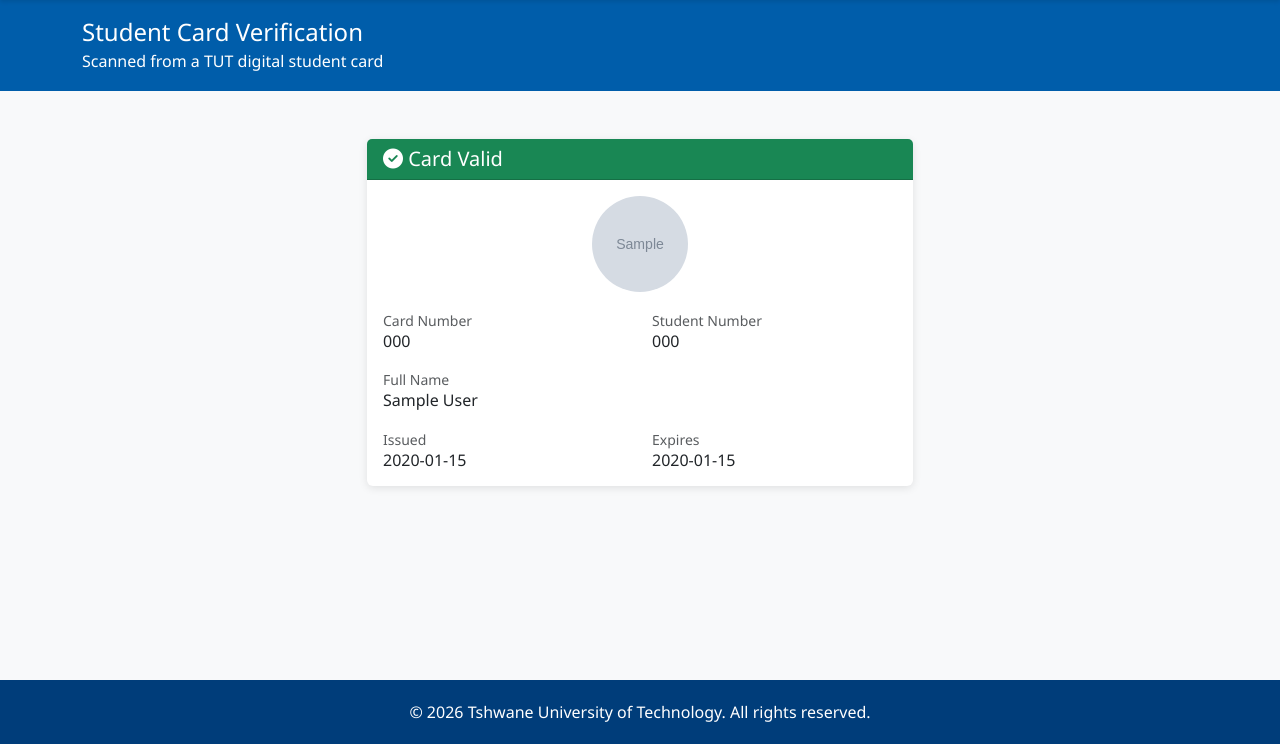
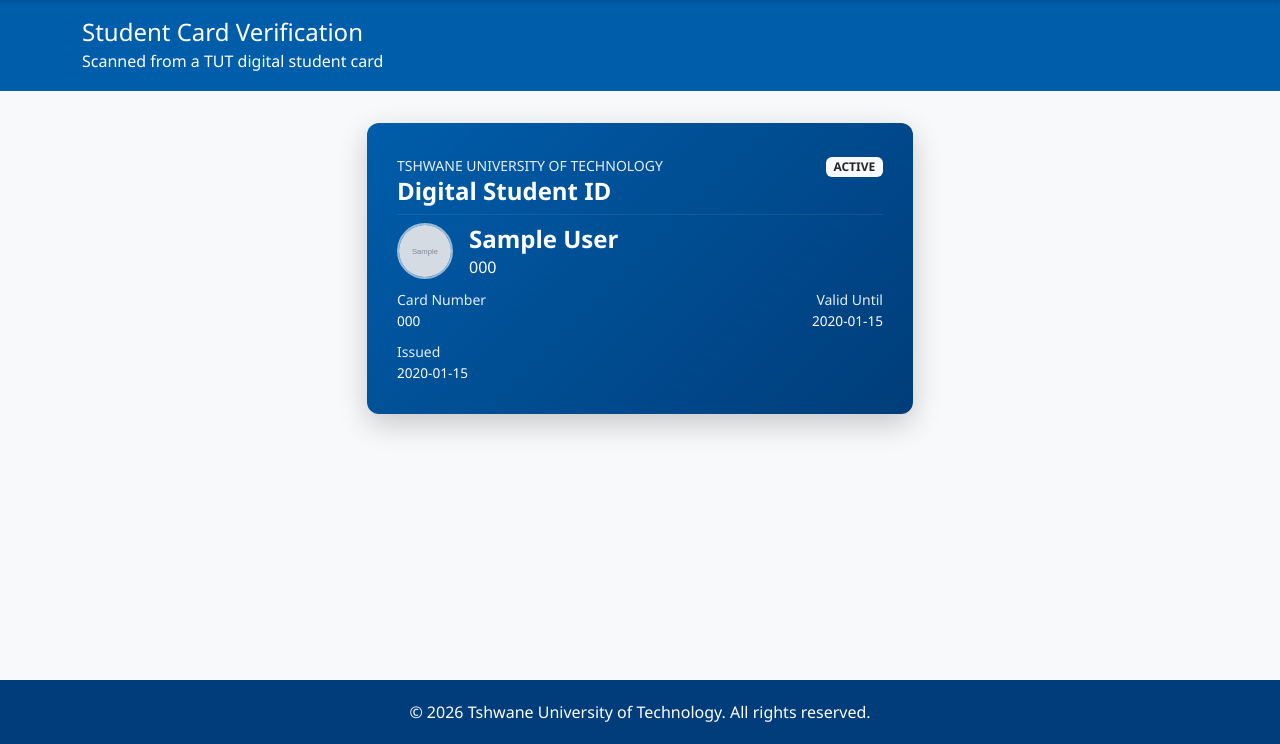
Before and after one commit to 220404773/tut-digital-student-card, a Django app: page /cards/verify/000/ in a window 1280 px wide. Shown: the part 56-800 px from the top of the page. Run offline with Django 4.2, Linux system fonts and the light colour scheme; tables that the repository leaves empty hold one stand-in row (values such as "Sample post"); grey boxes marked "Sample" are stand-in pictures.

Commit message:
Restyle the public card verification page to match the digital card
This is the actual page a QR code scan (or Google Wallet pass barcode
scan) lands on - it was still the old plain white design while the
regular card page and the logged-in verification page had both
already been restyled to the branded gradient look. Valid cards now
match; a suspended/expired card deliberately keeps a distinct red
styling instead, so it still reads as alarming to whoever scans it
rather than looking identical to a valid card. Email is still
intentionally omitted here (unauthenticated public page).

```diff
--- a/cards/templates/cards/verify_public.html
+++ b/cards/templates/cards/verify_public.html
@@ -10,30 +10,68 @@
     </div>
 </div>
 
-<div class="container my-5">
+<div class="container py-3">
     <div class="row">
         <div class="col-lg-6 mx-auto">
-            <div class="card mb-4">
-                <div class="card-header {% if card.is_valid %}bg-success{% else %}bg-danger{% endif %} text-white">
-                    <h5 class="mb-0">
             {% if card.is_valid %}
-                            <i class="fas fa-check-circle"></i> Card Valid
+                <div class="student-card mb-3">
+                    <div class="student-card-content">
+                        <div class="d-flex justify-content-between align-items-start mb-2">
+                            <div>
+                                <small style="opacity: 0.9;">TSHWANE UNIVERSITY OF TECHNOLOGY</small>
+                                <h4 class="mb-0" style="font-weight: bold;">Digital Student ID</h4>
+                            </div>
+                            <div class="text-end">
+                                <span class="badge bg-light text-dark">{{ card.status|upper }}</span>
+                            </div>
+                        </div>
+
+                        <hr style="border-color: rgba(255,255,255,0.3); margin: 0.5rem 0;">
+
+                        <div class="d-flex align-items-center gap-3 mb-2">
+                            {% if user.profile_picture %}
+                                <img src="{{ user.profile_picture.url }}" alt="Student photo"
+                                     class="rounded-circle" style="width: 56px; height: 56px; object-fit: cover; border: 2px solid rgba(255,255,255,0.6);">
                             {% else %}
-                            <i class="fas fa-times-circle"></i> Card {{ card.status|upper }}
+                                <div class="rounded-circle d-flex align-items-center justify-content-center"
+                                     style="width: 56px; height: 56px; background: rgba(255,255,255,0.15); border: 2px solid rgba(255,255,255,0.6);">
+                                    <i class="fas fa-user" style="font-size: 1.5rem; opacity: 0.85;"></i>
+                                </div>
                             {% endif %}
-                    </h5>
+                            <div>
+                                <h4 class="mb-1" style="font-weight: bold;">{{ user.get_full_name_display }}</h4>
+                                <p class="h6 mb-0">{{ user.student_number }}</p>
+                            </div>
+                        </div>
+
+                        <div class="row mb-2">
+                            <div class="col-6">
+                                <small style="opacity: 0.9;">Card Number</small>
+                                <p class="mb-0" style="font-size: 0.85rem;">{{ card.card_number }}</p>
+                            </div>
+                            <div class="col-6 text-end">
+                                <small style="opacity: 0.9;">Valid Until</small>
+                                <p class="mb-0" style="font-size: 0.85rem;">{{ card.expiry_date|date:"Y-m-d" }}</p>
+                            </div>
+                        </div>
+
+                        <div class="d-flex gap-3 mt-2">
+                            <div>
+                                <small style="opacity: 0.9;">Issued</small>
+                                <p class="mb-0" style="font-size: 0.85rem;">{{ card.issue_date|date:"Y-m-d" }}</p>
+                            </div>
+                        </div>
+                    </div>
+                </div>
+            {% else %}
+                <!-- Deliberately NOT styled like a valid card - a suspended/
+                     expired card should look visually alarming to whoever
+                     scans it, not identical to a valid one. -->
+                <div class="card mb-3">
+                    <div class="card-header bg-danger text-white">
+                        <h5 class="mb-0"><i class="fas fa-times-circle"></i> Card {{ card.status|upper }}</h5>
                     </div>
                     <div class="card-body">
-                    <div class="text-center mb-3">
-                        {% if user.profile_picture %}
-                            <img src="{{ user.profile_picture.url }}" alt="Student photo" class="rounded-circle" style="width: 96px; height: 96px; object-fit: cover;">
-                        {% else %}
-                            <div class="rounded-circle bg-light d-inline-flex align-items-center justify-content-center" style="width: 96px; height: 96px;">
-                                <i class="fas fa-user text-muted" style="font-size: 2.25rem;"></i>
-                            </div>
-                        {% endif %}
-                    </div>
-
                         <div class="row mb-3">
                             <div class="col-6">
                                 <small class="text-muted">Card Number</small>
@@ -44,26 +82,15 @@
                                 <p class="h6 mb-0">{{ user.student_number }}</p>
                             </div>
                         </div>
-
-                    <div class="row mb-3">
+                        <div class="row">
                             <div class="col-12">
                                 <small class="text-muted">Full Name</small>
                                 <p class="h6 mb-0">{{ user.get_full_name_display }}</p>
                             </div>
                         </div>
-
-                    <div class="row">
-                        <div class="col-6">
-                            <small class="text-muted">Issued</small>
-                            <p class="h6 mb-0">{{ card.issue_date|date:"Y-m-d" }}</p>
-                        </div>
-                        <div class="col-6">
-                            <small class="text-muted">Expires</small>
-                            <p class="h6 mb-0">{{ card.expiry_date|date:"Y-m-d" }}</p>
                     </div>
                 </div>
-                </div>
-            </div>
+            {% endif %}
         </div>
     </div>
 </div>
```
Lines whose indentation alone changed are shown as unchanged.
